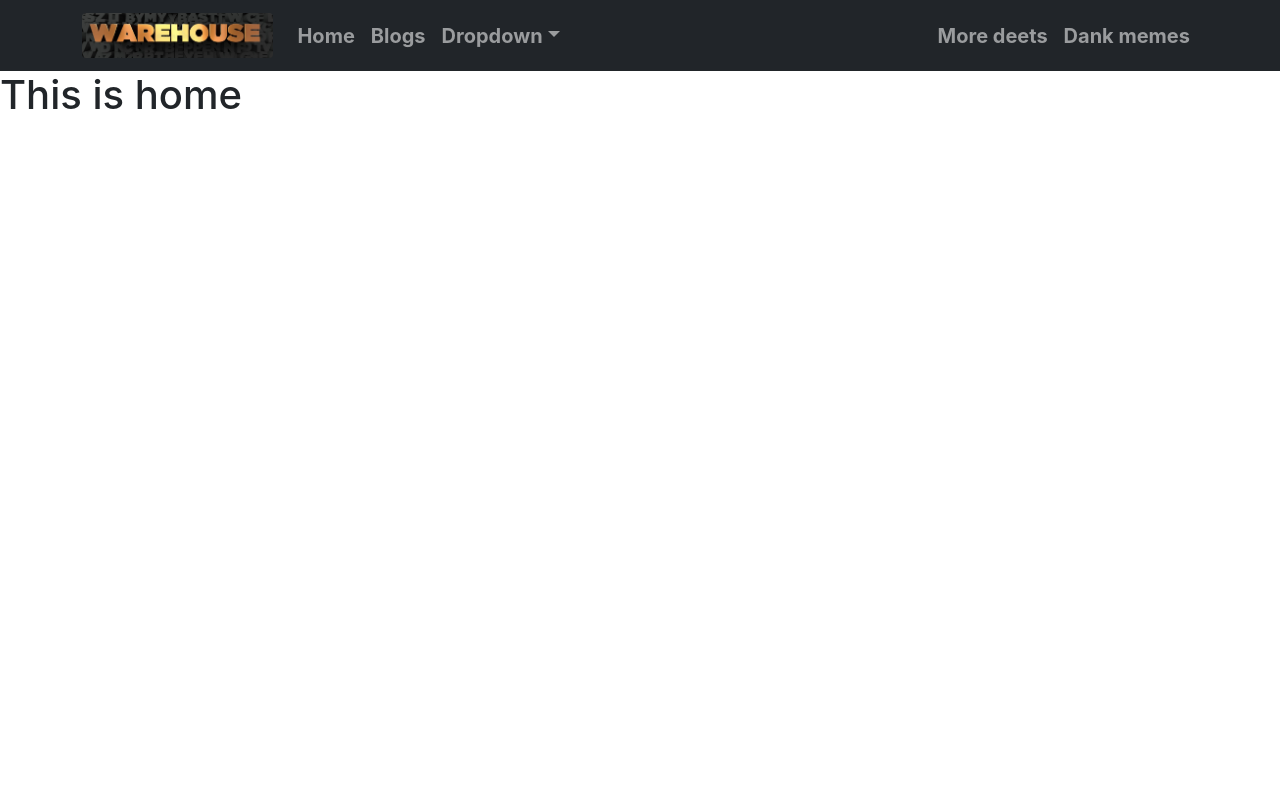
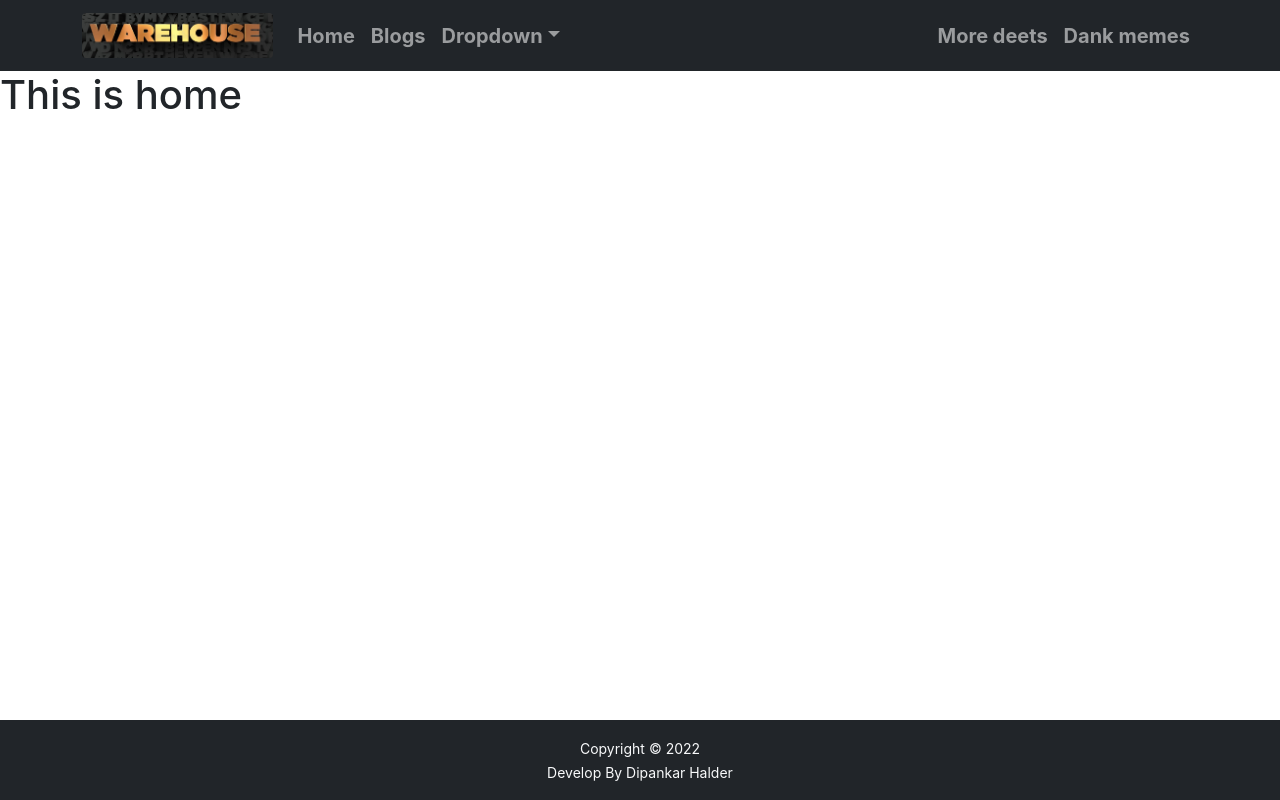
Before and after one commit to dipankar11137/warehouse-management-client-side, a React (Create React App) app: page / in a window 1280 px wide. Built offline with nearby package versions, Linux system fonts and the light colour scheme.

Commit message:
add footer and set buttom

```diff
--- a/package.json
+++ b/package.json
@@ -3,6 +3,10 @@
   "version": "0.1.0",
   "private": true,
   "dependencies": {
+    "@fortawesome/fontawesome-svg-core": "^6.1.1",
+    "@fortawesome/free-regular-svg-icons": "^6.1.1",
+    "@fortawesome/free-solid-svg-icons": "^6.1.1",
+    "@fortawesome/react-fontawesome": "^0.1.18",
     "@testing-library/jest-dom": "^5.16.4",
     "@testing-library/react": "^13.1.1",
     "@testing-library/user-event": "^13.5.0",
--- a/public/index.html
+++ b/public/index.html
@@ -25,6 +25,8 @@
   <!-- Bootstrap -->
   <link href="https://cdn.jsdelivr.net/npm/bootstrap@5.0.2/dist/css/bootstrap.min.css" rel="stylesheet"
     integrity="sha384-EVSTQN3/azprG1Anm3QDgpJLIm9Nao0Yz1ztcQTwFspd3yD65VohhpuuCOmLASjC" crossorigin="anonymous">
+  <!-- font awesome -->
+  <script src="https://kit.fontawesome.com/49388a14c6.js" crossorigin="anonymous"></script>
   <title>React App</title>
 </head>
 
--- a/src/App.js
+++ b/src/App.js
@@ -3,7 +3,7 @@ import { Route, Routes } from 'react-router-dom';
 import './App.css';
 import Blogs from './Components/Pages/Home/Blogs/Blogs';
 import Home from './Components/Pages/Home/Home/Home';
-
+import Footer from './Components/Pages/Shared/Footer/Footer';
 import Header from './Components/Pages/Shared/Header/Header';
 import NotFound from './Components/Pages/Shared/NotFound/NotFound';
 
@@ -16,6 +16,7 @@ function App() {
         <Route path='/blogs' element={<Blogs></Blogs>}></Route>
         <Route path='*' element={<NotFound></NotFound>}></Route>
       </Routes>
+      <Footer></Footer>
     </div>
   );
 }
--- /dev/null
+++ b/src/Components/Pages/Shared/Footer/Footer.css
@@ -0,0 +1,3 @@
+footer p {
+    margin: 0;
+}
--- /dev/null
+++ b/src/Components/Pages/Shared/Footer/Footer.js
@@ -0,0 +1,16 @@
+
+import React from 'react';
+import './Footer.css';
+
+const Footer = () => {
+    const today = new Date();
+    const year = today.getFullYear();
+    return (
+        <footer className='bg-dark text-light pt-3 pb-3 fixed-bottom text-center'>
+            <p><small>Copyright &copy; {year}</small></p>
+            <p><small>Develop By Dipankar Halder</small></p>
+        </footer>
+    );
+};
+
+export default Footer;
--- a/src/Components/Pages/Shared/Loading/Loading.js
+++ b/src/Components/Pages/Shared/Loading/Loading.js
@@ -1,3 +1,4 @@
+import React from "react";
 import { Spinner } from "react-bootstrap";
 
 const Loading = () => {
```
Also changed, not shown: 1 other file (tests, documents, lock files or other folders).
